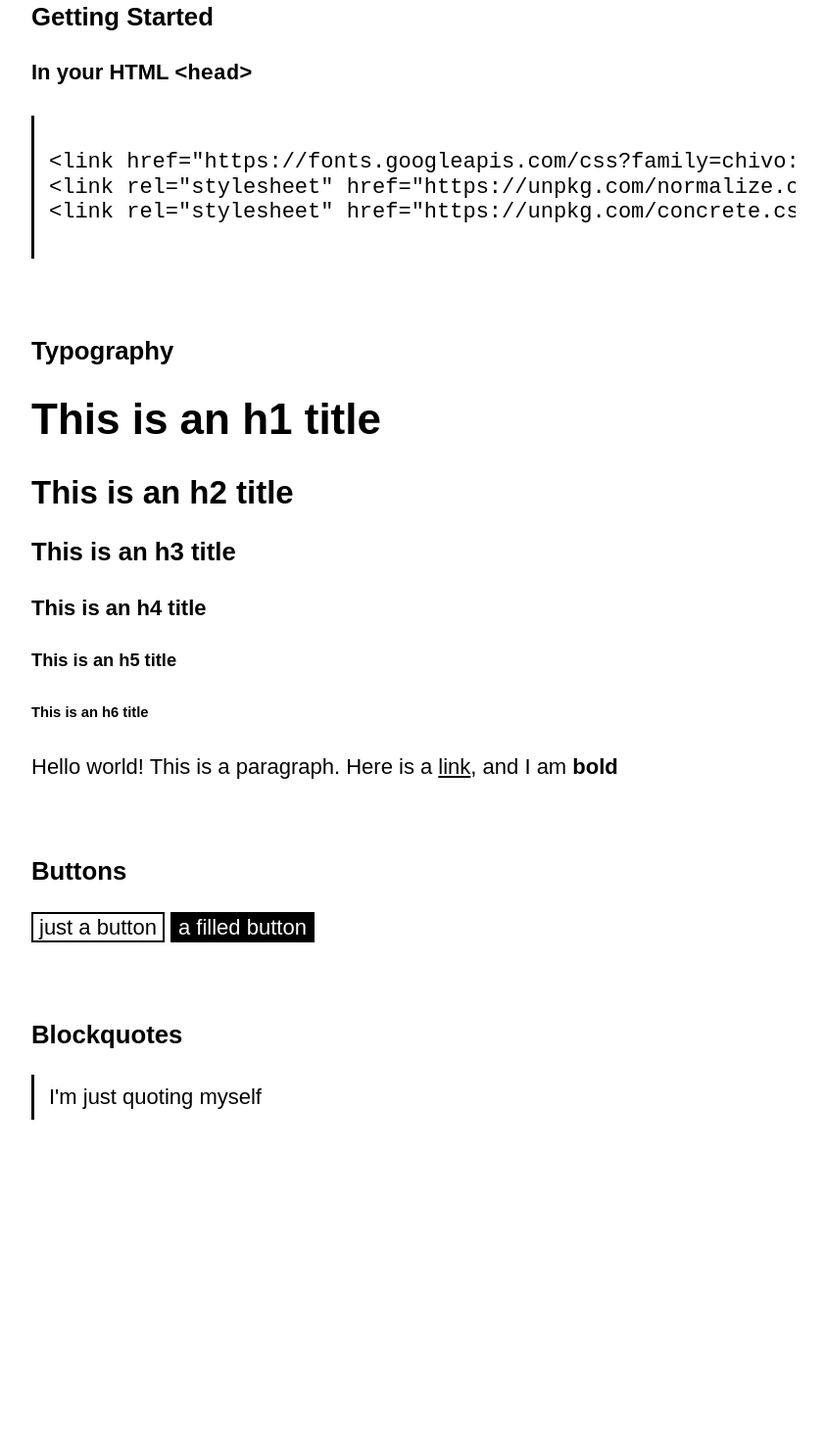
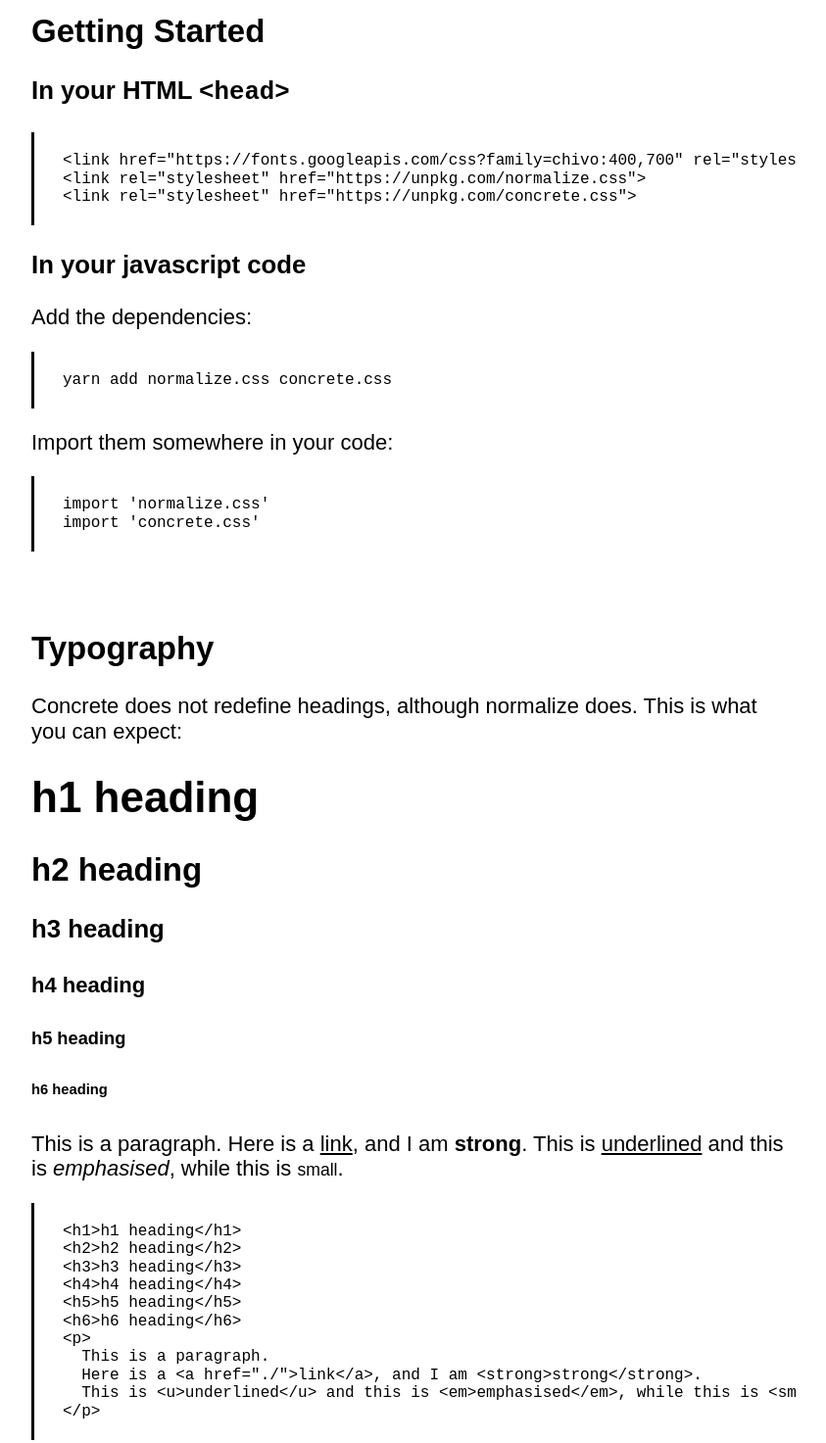
Before and after one commit to louismerlin/concrete.css, a website: page index.html in a window 1280 px wide. Shown: the part 522-1995 px from the top of the page at 98% size, without its empty margins (218-1061 px from the left). Before the commit the page ends 1687 px from the top, so only its background shows below. Drawn offline with nearby package versions, Linux system fonts and the light colour scheme; a web font is replaced by a local one.

Commit message:
Improve the documentation

```diff
--- a/concrete.css
+++ b/concrete.css
@@ -1,4 +1,6 @@
 /*! concrete.css v0.0.2 | MIT License | github.com/louismerlin/concrete.css */
+
+/* The Basics */
 
 html {
   font-size: 62.5%;
@@ -15,12 +17,20 @@
   box-sizing: inherit;
 }
 
+a {
+  color: black;
+}
+
+/* A cool container */
+
 .container {
   margin: 0 auto;
   max-width: 80rem;
   width: 100%;
   padding: 0 1rem;
 }
+
+/* The Button */
 
 button {
   border-radius: 0;
@@ -33,9 +43,7 @@
   background: black;
 }
 
-a {
-  color: black;
-}
+/* The Blockquote and the Code */
 
 blockquote, pre {
   border-left: 0.3rem solid black;
@@ -47,5 +55,7 @@
 
 pre>code {
   padding: 1rem 1.4rem;
+  font-size: 1.6rem;
   white-space: pre;
+  display: block;
 }
--- a/index.html
+++ b/index.html
@@ -50,32 +50,46 @@
     </header>
 
     <section class="container">
-      <h3>What is this ?</h3>
+      <h2>What is this ?</h2>
       <p>This is a CSS microframework, built for lighness and simplicity.</p>
     </section>
 
     <section class="container">
-      <h3>Getting Started</h3>
-      <h4>In your HTML <code>&lthead&gt</code></h4>
-      <p>
-      <pre>
-        <code>
-&ltlink href="https://fonts.googleapis.com/css?family=chivo:400,700" rel="stylesheet"&gt
+      <h2>Getting Started</h2>
+      <h3>In your HTML <code>&lthead&gt</code></h3>
+      <pre><code>&ltlink href="https://fonts.googleapis.com/css?family=chivo:400,700" rel="stylesheet"&gt
 &ltlink rel="stylesheet" href="https://unpkg.com/normalize.css"&gt
-&ltlink rel="stylesheet" href="https://unpkg.com/concrete.css"&gt</code>
-      </pre>
-      </p>
+&ltlink rel="stylesheet" href="https://unpkg.com/concrete.css"&gt</code></pre>
+      <h3>In your javascript code</h3>
+      <p>Add the dependencies:</p>
+      <pre><code>yarn add normalize.css concrete.css</code></pre>
+      <p>Import them somewhere in your code:</p>
+      <pre><code>import 'normalize.css'
+import 'concrete.css'</code></pre>
     </section>
 
     <section class="container">
-      <h3>Typography</h3>
-      <h1>This is an h1 title</h1>
-      <h2>This is an h2 title</h2>
-      <h3>This is an h3 title</h3>
-      <h4>This is an h4 title</h4>
-      <h5>This is an h5 title</h5>
-      <h6>This is an h6 title</h6>
-      <p>Hello world! This is a paragraph. Here is a <a href="./">link</a>, and I am <strong>bold</strong></p>
+      <h2>Typography</h2>
+      <p>Concrete does not redefine headings, although normalize does. This is what you can expect:</p>
+      <h1>h1 heading</h1>
+      <h2>h2 heading</h2>
+      <h3>h3 heading</h3>
+      <h4>h4 heading</h4>
+      <h5>h5 heading</h5>
+      <h6>h6 heading</h6>
+      <p>This is a paragraph. Here is a <a href="./">link</a>, and I am <strong>strong</strong>. This is <u>underlined</u> and this is <em>emphasised</em>, while this is <small>small</small>.</p>
+      <pre><code>&lth1&gth1 heading&lt/h1&gt
+&lth2&gth2 heading&lt/h2&gt
+&lth3&gth3 heading&lt/h3&gt
+&lth4&gth4 heading&lt/h4&gt
+&lth5&gth5 heading&lt/h5&gt
+&lth6&gth6 heading&lt/h6&gt
+&ltp&gt
+  This is a paragraph.
+  Here is a &lta href="./"&gtlink&lt/a&gt, and I am &ltstrong&gtstrong&lt/strong&gt.
+  This is &ltu&gtunderlined&lt/u&gt and this is &ltem&gtemphasised&lt/em&gt, while this is &ltsmall&gtsmall&lt/small&gt.
+&lt/p&gt
+</code></pre>
     </section>
 
     <section class="container">
@@ -86,7 +100,7 @@
 
     <section class="container">
       <h3>Blockquotes</h3>
-      <blockquote>I'm just quoting myself</blockquote>
+      <blockquote>"I'm quoting myself" - <em>Louis Merlin</em></blockquote>
     </section>
   </main>
 
```
